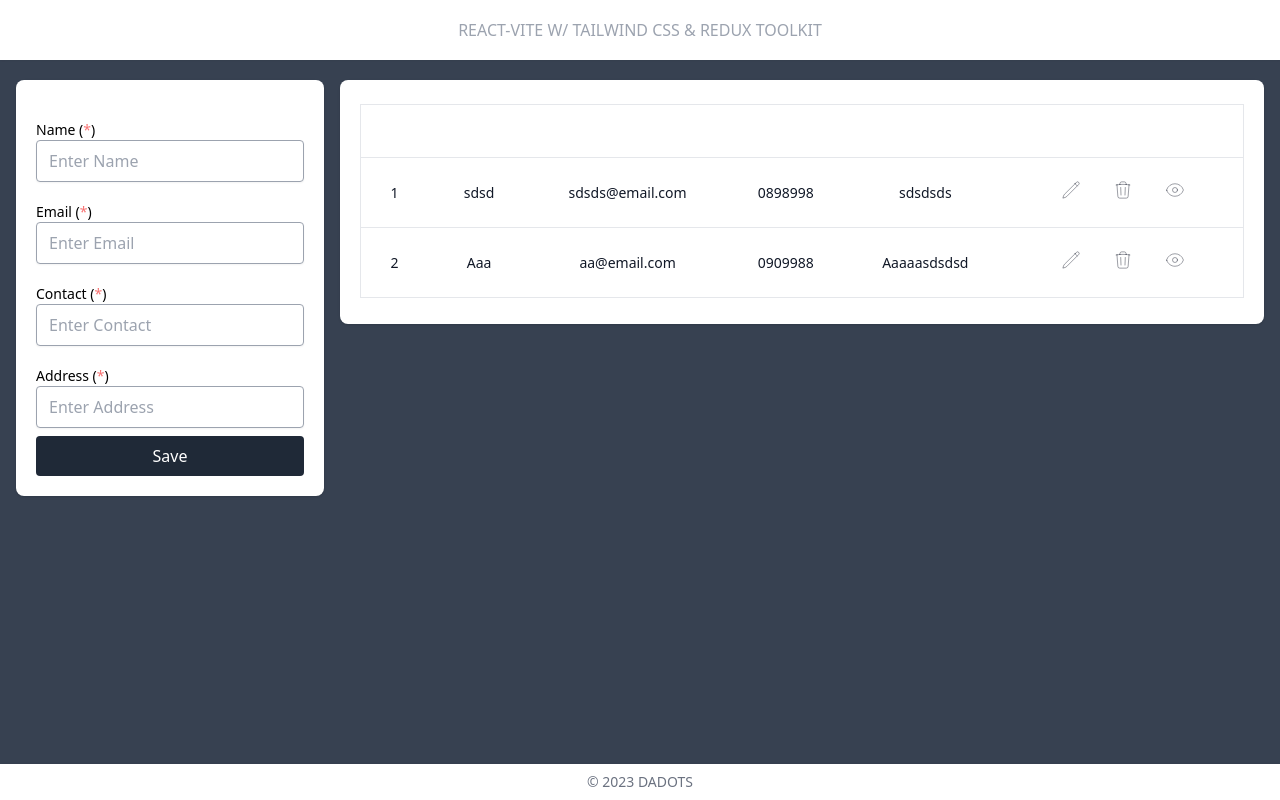
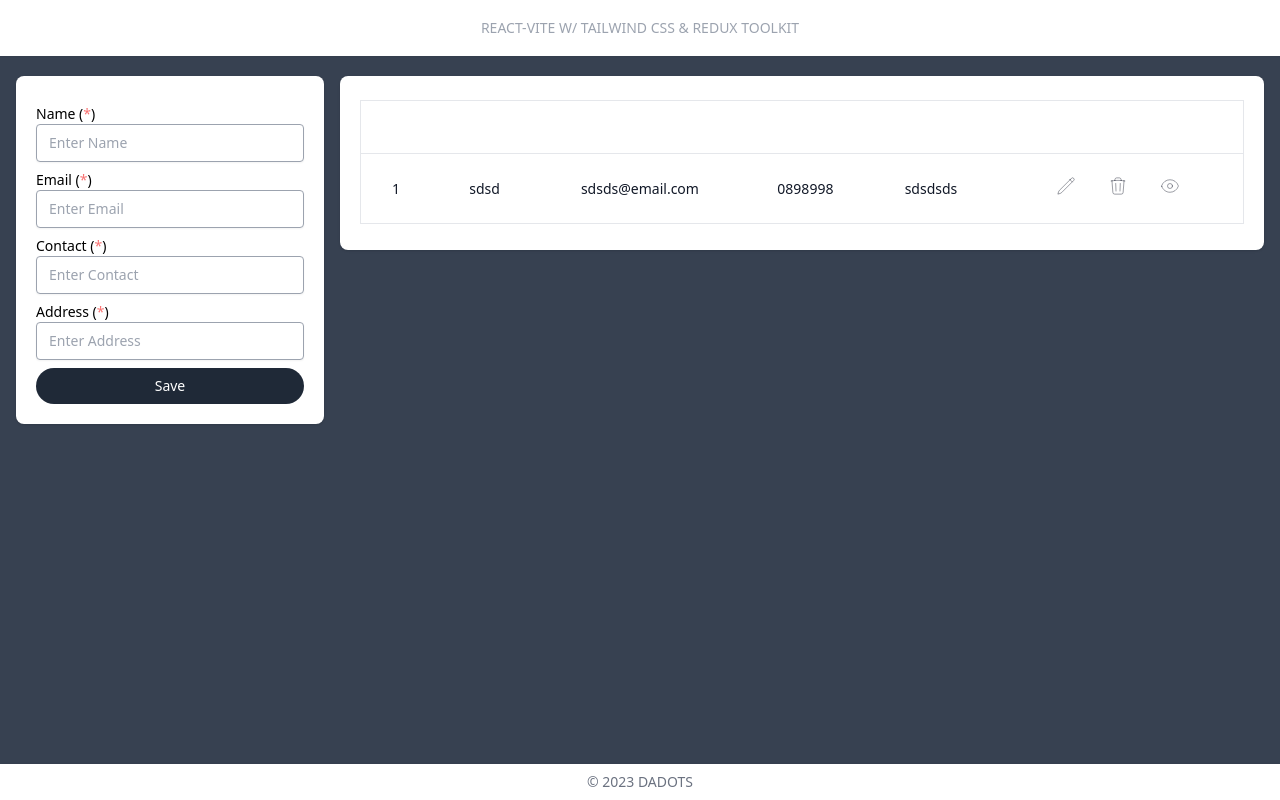
Before and after one commit to What-a-tops/vite-redux-json, a React (Vite) app: page / in a window 1280 px wide. Built offline with nearby package versions, Linux system fonts and the light colour scheme; data requests are answered from the project's data file.

Commit message:
push changes adjustments

```diff
--- a/db.json
+++ b/db.json
@@ -6,13 +6,6 @@
       "email": "sdsds@email.com",
       "contact": "0898998",
       "address": "sdsdsds"
-    },
-    {
-      "id": "a41b6346-edaa-44ab-ad7b-4ccd24f5516a",
-      "name": "Aaa",
-      "email": "aa@email.com",
-      "contact": "0909988",
-      "address": "Aaaaasdsdsd"
     }
   ]
 }
--- a/index.html
+++ b/index.html
@@ -4,7 +4,7 @@
     <meta charset="UTF-8" />
     <link rel="icon" type="image/svg+xml" href="/vite.svg" />
     <meta name="viewport" content="width=device-width, initial-scale=1.0" />
-    <title>Vite + React</title>
+    <title>CRUD</title>
   </head>
   <body class='bg-gray-700'>
     <div id="root"></div>
--- a/src/Component/Button.jsx
+++ b/src/Component/Button.jsx
@@ -3,7 +3,7 @@ import React from 'react'
 const Button = ({onClick, color, isHidden, children, type}) => {
     return (
         <button
-        className={`${color}-800 w-full block text-white py-2 px-2 mt-2 ${isHidden} rounded hover:${color}-700`}
+        className={`${color}-800 w-full block text-white text-sm rounded-full py-2 px-2 mt-2 ${isHidden} rounded hover:${color}-700`}
         onClick={onClick}
         type={type}
         >
--- a/src/Component/ContactList.jsx
+++ b/src/Component/ContactList.jsx
@@ -9,7 +9,7 @@ const ContactList = (props) => {
           <div className="overflow-x-auto sm:-mx-6 lg:-mx-8">
             <div className="py-1 inline-block min-w-full sm:px-6 lg:px-8">
               <div className="overflow-hidden">
-                <table className="min-w-full text-center border shadow-sm">
+                <table className="min-w-full text-sm table-auto md:table-fixed text-center border shadow-sm">
                   <thead className="border-b text-center dark:bg-gray-800">
                     <tr>
                       <th scope="col" className="text-sm font-light text-white px-6 py-4">
--- a/src/Component/Textfield.jsx
+++ b/src/Component/Textfield.jsx
@@ -4,10 +4,10 @@ const TextField = ({type, label, inputProps, onChange, value, pattern = ""}) =>
 return (
     <div>
         <div className='flex flex-col'>
-        <label className='mt-5 text-gray text-sm font-light'>{label} (<span className='text-red-400'>*</span>)</label>
+        <label className='mt-2 text-gray text-sm font-light'>{label} (<span className='text-red-400'>*</span>)</label>
         </div>
         <input
-            className=' py-2 px-3 p-3 w-full font-light shadow-sm border border-gray-400 focus:border-blue-500 outline-none rounded'
+            className=' py-2 px-3 p-3 w-full font-light text-sm shadow-sm border border-gray-400 focus:border-blue-500 outline-none rounded'
             type={type}
             {...inputProps}
             onChange={onChange}
--- a/src/Pages/Navbar.jsx
+++ b/src/Pages/Navbar.jsx
@@ -9,7 +9,7 @@ const Navbar = () => {
                 <svg className="w-6 h-6" aria-hidden="true" fill="currentColor" viewBox="0 0 20 20" xmlns="http://www.w3.org/2000/svg"><path fillRule="evenodd" d="M3 5a1 1 0 011-1h12a1 1 0 110 2H4a1 1 0 01-1-1zM3 10a1 1 0 011-1h12a1 1 0 110 2H4a1 1 0 01-1-1zM3 15a1 1 0 011-1h12a1 1 0 110 2H4a1 1 0 01-1-1z" clipRule="evenodd"></path></svg>
                 </button>
                 <div className="hidden w-full md:block md:w-auto" id="navbar-default">
-                    <p className='block py-2 pl-3 pr-4 text-gray-400 md:bg-transparent md:text-white-700 md:p-2'>REACT-VITE W/ TAILWIND CSS & REDUX TOOLKIT</p>
+                    <p className='block py-2 pl-3 pr-4 text-gray-400 md:bg-transparent text-sm md:text-white-700 md:p-2'>REACT-VITE W/ TAILWIND CSS & REDUX TOOLKIT</p>
                 </div>
             </div>
         </nav>
--- a/src/Pages/ViewContact.jsx
+++ b/src/Pages/ViewContact.jsx
@@ -18,7 +18,7 @@ const ViewContact = () => {
     }, [dispatch, id])
 
     return (
-        <div className='grid mt-20 place-items-center'>
+        <div className='grid mt-5 place-items-center'>
             <div className="rounded-3xl overflow-hidden shadow-xl max-w-xs bg-white">
                 <img src="https://i.imgur.com/dYcYQ7E.png" className="w-full" />
             <div className="flex justify-center -mt-8">
```
